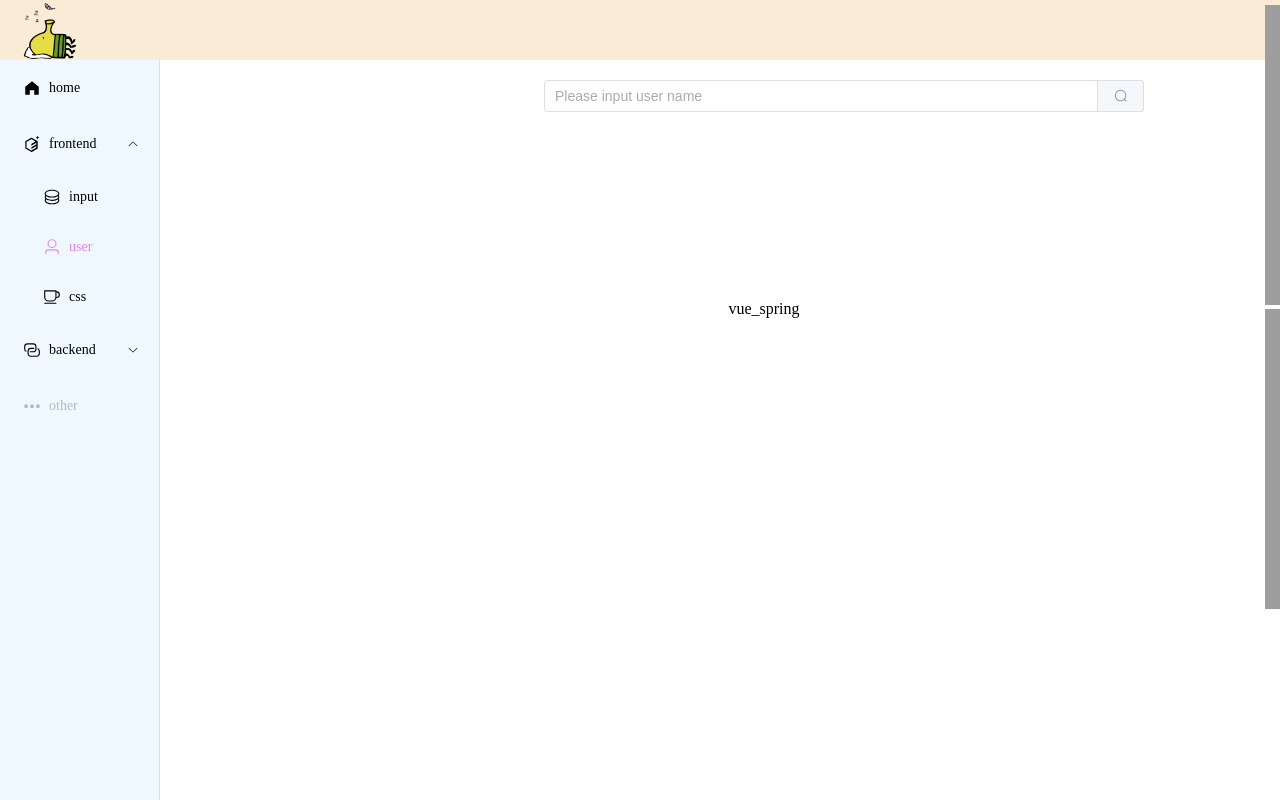
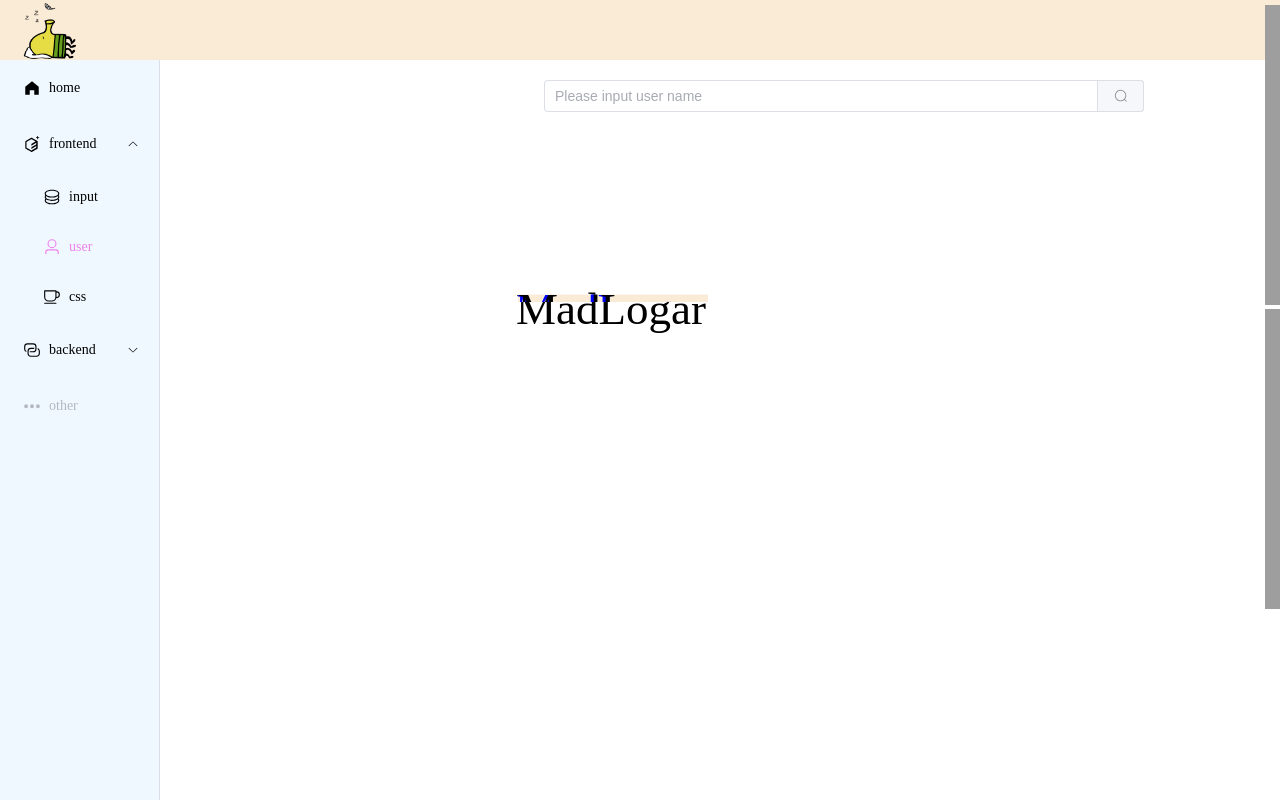
Before and after one commit to MadLogarithm/vue_spring, a Vue app: page /userSearch in a window 1280 px wide. Shown: the top 800 px of the page. Built offline with nearby package versions, Linux system fonts and the light colour scheme; grey boxes are pictures that could not be loaded; a web font is replaced by a local one.

Commit message:
feat: import text animation in header

```diff
--- a/src/components/HomeSet.vue
+++ b/src/components/HomeSet.vue
@@ -6,7 +6,7 @@
           <img :src="require('@/assets/pic/doodle_jump_sticker_sleep.png')" alt="" style="float: left; height: 60px; width: 60px"/>
         </el-col>
         <el-col :span="8" style="display: flex; justify-content: center; align-items: center">
-          vue_spring
+          <div class="textAnimation" data-text="MadLogar">MadLogar</div>
         </el-col>
         <el-col :span="4" />
         <el-col :span="4" style="padding: 5px">
@@ -133,10 +133,50 @@ export default {
 }
 </script>
 
-<style scoped>
+<style scoped lang="scss">
 .home-container {
   flex-wrap: wrap;
   width: 1528px;
   height: 100%;
 }
+.textAnimation {
+  width: 750px;
+  color: #000;
+  font-family: MomoStorm,serif;
+  font-size: 45px;
+  position: relative;
+  margin: 0 auto;
+}
+.textAnimation:before {
+  content: attr(data-text);
+  background-color: antiquewhite;
+  position: absolute;
+  left: 2px;
+  text-shadow: 3px 0 red;
+  animation: textAni2 2s linear infinite alternate-reverse;
+}
+.textAnimation:after {
+  content: attr(data-text);
+  background-color: antiquewhite;
+  position: absolute;
+  left: 2px;
+  text-shadow: -3px 0 blue;
+  animation: textAni1 2s linear infinite alternate-reverse;
+}
+@keyframes textAni1 {
+$steps : 25;
+@for $i from 0 through $steps {
+  #{percentage($i*(1/$steps))} {
+    clip-path: inset(random(45) + px 0 random(45) + px 0);
+  }
+}
+}
+@keyframes textAni2 {
+$steps : 25;
+@for $i from 0 through $steps {
+  #{percentage($i*(1/$steps))} {
+    clip-path: inset(0 random(220) + px 0 random(220) + px);
+  }
+}
+}
 </style>
```
